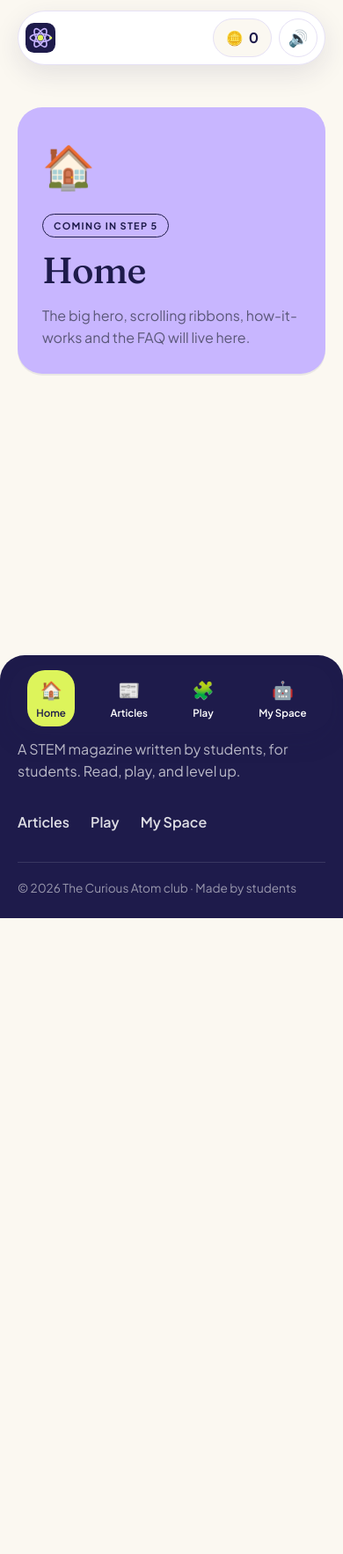
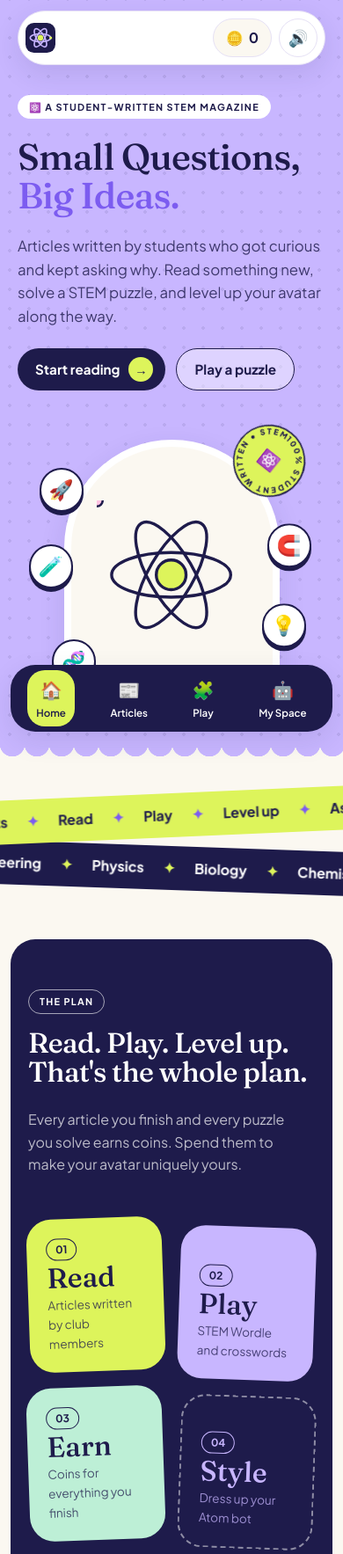
Before and after one commit to biobulletin/biobulletin.github.io, a plain HTML site: page index.html in a window 390 px wide. Shown: the top 1767 px of the page at 88% size. Before the commit the page ends 1134 px from the top, so only its background shows below. Drawn offline with Linux system fonts and the light colour scheme.

Commit message:
Add Home page
- Add js/pages/home.js with HomePage renderer and sections: hero, ribbons, the plan, pick your puzzle, about the club, FAQ
- Hero: student-magazine label, two-tone 'Small Questions, Big Ideas' headline, intro text, Start reading and Play a puzzle buttons
- Hero art: arch frame with animated SVG atom (electrons follow orbits via animateMotion), click to spin with boing sound
- Add rotating 100% Student Written badge using SVG textPath
- Add six floating clickable science stickers that play notes of a musical scale, bounce and burst sparkle dots (positions via cos/sin CSS variables)
- Add replay() helper to restart CSS animations on repeated clicks
- Add scalloped hero edge and two crossing marquee ribbons scrolling in opposite directions (duplicated text for seamless loop)
- Add navy 'The plan' section with four tilted Read/Play/Earn/Style cards that straighten on hover, including dashed card
- Add 'Pick your puzzle' bento grid: large STEM Wordle card with mini ORBIT tiles plus Crossword, Quiz of the day, Avatar shop and Latest articles cards
- Add About the club note with editor signature and 'Want to write for us?' card (placeholder text)
- Add FAQ accordion using details/summary with rotating plus icon
- Add css/home.css with all home styles, dot-pattern hero pulled behind the nav, and tablet (960px) and phone (760px) layouts
- Update js/app.js: Home route uses HomePage instead of placeholder
- Update index.html: load css/home.css and js/pages/home.js

```diff
--- /dev/null
+++ b/css/home.css
@@ -0,0 +1,327 @@
+/* =========================================================
+   Home page styles
+   ========================================================= */
+
+/* ---------- Hero ---------- */
+.hero {
+  /* Pull the lavender up behind the floating nav, like Brushi */
+  margin-top: -86px;
+  padding: 140px 0 40px;
+  background-color: var(--lav);
+  /* Soft dot pattern */
+  background-image: radial-gradient(rgba(30, 27, 75, 0.09) 1.6px, transparent 1.7px);
+  background-size: 22px 22px;
+}
+
+.hero-grid {
+  display: grid;
+  grid-template-columns: 1.15fr 0.85fr;
+  align-items: center;
+  gap: 48px;
+}
+
+.hero-text { display: grid; gap: 22px; justify-items: start; }
+.hero-text p { max-width: 460px; color: var(--ink); opacity: 0.8; font-size: 1.05rem; }
+.hero-text .pill-label { background: var(--white); border-color: var(--white); }
+.hero .accent { color: var(--lav-d); }
+.hero-buttons { display: flex; flex-wrap: wrap; gap: 12px; }
+.hero .btn-outline { background: rgba(255, 255, 255, 0.4); }
+
+/* Right side: arch + floating stickers */
+.hero-art {
+  position: relative;
+  width: min(380px, 100%);
+  justify-self: center;
+}
+
+/* The arch-shaped frame (Brushi's photo frame) */
+.hero-arch {
+  display: grid;
+  place-items: center;
+  width: 100%;
+  aspect-ratio: 4 / 5;
+  border-radius: 999px 999px 36px 36px;
+  background: var(--cream);
+  border: 8px solid var(--white);
+  box-shadow: var(--shadow-md);
+}
+.big-atom { width: 78%; transition: transform 0.3s ease; }
+.hero-arch:hover .big-atom { transform: scale(1.04); }
+.hero-arch.spin .big-atom { animation: atom-spin 0.9s cubic-bezier(.3, 1.4, .5, 1); }
+@keyframes atom-spin {
+  from { transform: rotate(0) scale(0.9); }
+  to   { transform: rotate(360deg) scale(1); }
+}
+
+/* Rotating text badge, top right */
+.spin-badge {
+  position: absolute;
+  top: -18px; right: -24px;
+  width: 104px;
+  animation: slow-spin 14s linear infinite;
+}
+@keyframes slow-spin { to { transform: rotate(360deg); } }
+
+/* Clickable science stickers */
+.sticker {
+  position: absolute;
+  display: grid;
+  place-items: center;
+  width: 60px; height: 60px;
+  border-radius: 50%;
+  background: var(--white);
+  border: 2px solid var(--ink);
+  font-size: 1.7rem;
+  box-shadow: 0 4px 0 var(--ink);
+  animation: float 4s ease-in-out infinite;
+  transition: box-shadow 0.1s ease;
+}
+.sticker:hover  { box-shadow: 0 6px 0 var(--ink); }
+.sticker:active { box-shadow: 0 1px 0 var(--ink); }
+.sticker.boing  { animation: boing 0.5s cubic-bezier(.3, 1.8, .5, 1), float 4s ease-in-out 0.5s infinite; }
+
+/* Positions around the arch, each floating at a different time */
+.sticker.s0 { top: 12%;  left: -28px; animation-delay: 0s; }
+.sticker.s1 { top: 42%;  left: -40px; animation-delay: -1s; }
+.sticker.s2 { bottom: 8%; left: -14px; animation-delay: -2s; }
+.sticker.s3 { top: 34%;  right: -36px; animation-delay: -0.5s; }
+.sticker.s4 { bottom: 20%; right: -30px; animation-delay: -1.5s; }
+.sticker.s5 { bottom: -22px; left: 42%; animation-delay: -2.5s; }
+
+@keyframes float {
+  0%, 100% { transform: translateY(0); }
+  50%      { transform: translateY(-10px); }
+}
+@keyframes boing {
+  0%   { transform: scale(1); }
+  30%  { transform: scale(1.35) rotate(-12deg); }
+  60%  { transform: scale(0.9) rotate(6deg); }
+  100% { transform: scale(1); }
+}
+
+/* Sparkle dots that fly out of a clicked sticker */
+.spark {
+  position: absolute;
+  top: 50%; left: 50%;
+  width: 9px; height: 9px;
+  margin: -4.5px 0 0 -4.5px;
+  border-radius: 50%;
+  pointer-events: none;
+  animation: spark 0.6s ease-out forwards;
+}
+@keyframes spark {
+  to { transform: translate(var(--dx), var(--dy)) scale(0.2); opacity: 0; }
+}
+
+/* Wavy "scalloped" bottom edge under the hero */
+.scallop {
+  height: 22px;
+  background: radial-gradient(circle at 14px 0, var(--lav) 14px, transparent 14.5px) repeat-x;
+  background-size: 28px 22px;
+}
+
+/* ---------- Ribbons ---------- */
+.ribbons {
+  position: relative;
+  height: 150px;
+  margin: 10px 0 40px;
+  overflow: hidden;
+}
+.ribbon {
+  position: absolute;
+  left: -5%; right: -5%;
+  padding: 12px 0;
+  font-weight: 700;
+  white-space: nowrap;
+  overflow: hidden;
+}
+.ribbon-lime { top: 24px; background: var(--lime); transform: rotate(-2.5deg); z-index: 1; }
+.ribbon-ink  { top: 84px; background: var(--ink); color: var(--white); transform: rotate(2deg); }
+
+.ribbon-track {
+  display: inline-flex;
+  gap: 22px;
+  animation: marquee 28s linear infinite;
+}
+.ribbon-ink .ribbon-track { animation-direction: reverse; animation-duration: 34s; }
+.ribbon .star { color: var(--lav-d); }
+.ribbon-ink .star { color: var(--lime); }
+
+/* The text is written twice, so sliding by half loops perfectly */
+@keyframes marquee { to { transform: translateX(-50%); } }
+
+/* ---------- The plan (navy section) ---------- */
+.plan {
+  background: var(--ink);
+  color: var(--white);
+  padding: 80px 0;
+  border-radius: var(--r-lg);
+  width: min(1200px, 100% - 24px);
+  margin-inline: auto;
+}
+.plan .pill-label { border-color: rgba(255, 255, 255, 0.6); margin-bottom: 16px; }
+.plan-head {
+  display: flex;
+  flex-wrap: wrap;
+  justify-content: space-between;
+  align-items: end;
+  gap: 24px;
+  margin-bottom: 48px;
+}
+.plan-head p { color: rgba(255, 255, 255, 0.7); max-width: 320px; }
+
+.plan-cards {
+  display: grid;
+  grid-template-columns: repeat(4, 1fr);
+  gap: 18px;
+}
+.plan-card {
+  display: grid;
+  gap: 4px;
+  align-content: end;
+  min-height: 210px;
+  padding: 22px;
+  border-radius: var(--r-lg);
+  color: var(--ink);
+  transition: transform 0.25s cubic-bezier(.3, 1.6, .5, 1);
+}
+/* Slightly tilted, like stickers on a page; straighten on hover */
+.plan-card:nth-child(odd)  { transform: rotate(-2deg); }
+.plan-card:nth-child(even) { transform: rotate(2deg) translateY(10px); }
+.plan-card:hover { transform: rotate(0) translateY(-6px) scale(1.03); }
+.plan-card b { font-family: var(--font-display); font-size: 2.6rem; font-weight: 500; line-height: 1; }
+.plan-card small { font-size: 0.85rem; opacity: 0.75; }
+.plan-num {
+  justify-self: start;
+  margin-bottom: auto;
+  padding: 2px 10px;
+  border: 1.5px solid currentColor;
+  border-radius: var(--r-pill);
+  font-size: 0.75rem;
+  font-weight: 700;
+}
+.plan-card-dashed {
+  border: 2px dashed rgba(255, 255, 255, 0.5);
+  color: var(--lav);
+}
+
+/* ---------- Pick your puzzle (bento grid) ---------- */
+.puzzles { padding: 96px 0 40px; }
+
+.bento {
+  display: grid;
+  grid-template-columns: 1.3fr 1fr 1fr;
+  grid-template-rows: auto auto;
+  gap: 18px;
+}
+.bento-card {
+  display: grid;
+  gap: 6px;
+  align-content: start;
+  padding: 24px;
+  border-radius: var(--r-lg);
+  transition: transform 0.2s ease, box-shadow 0.2s ease;
+}
+.bento-card:hover { transform: translateY(-4px); box-shadow: var(--shadow-md); }
+.bento-card p { font-size: 0.92rem; }
+.bento-emoji { font-size: 2rem; margin-bottom: 18px; }
+
+.bento-big {
+  grid-row: span 2;
+  align-content: space-between;
+  gap: 24px;
+  min-height: 360px;
+}
+.bento-big .chip { justify-self: start; }
+.bento-big h3 { font-size: 2rem; }
+.bento-go { font-weight: 700; color: var(--lime); }
+
+/* Small Wordle preview tiles */
+.mini-wordle { display: flex; gap: 8px; }
+.mini-wordle .t {
+  display: grid;
+  place-items: center;
+  width: 52px; height: 52px;
+  border: 2px solid rgba(255, 255, 255, 0.3);
+  border-radius: 12px;
+  font-weight: 800;
+  font-size: 1.4rem;
+}
+.mini-wordle .t.g { background: var(--mint); color: var(--ink); border-color: var(--mint); }
+.mini-wordle .t.y { background: var(--lime); color: var(--ink); border-color: var(--lime); }
+
+/* ---------- About the club ---------- */
+.about {
+  display: grid;
+  grid-template-columns: 1.6fr 1fr;
+  gap: 18px;
+  padding: 56px 0 40px;
+}
+.about-note { display: grid; gap: 16px; justify-items: start; padding: 40px; }
+.about-note .pill-label { margin-bottom: 4px; }
+.signature {
+  font-family: var(--font-display);
+  font-style: italic;
+  font-size: 1.3rem;
+  color: var(--ink);
+}
+.about-cta { display: grid; gap: 10px; align-content: start; justify-items: start; padding: 32px; }
+.about-cta .btn { margin-top: auto; }
+
+/* ---------- FAQ ---------- */
+.faq { padding: 56px 0 20px; }
+.faq-list { display: grid; gap: 12px; max-width: 760px; margin-inline: auto; }
+.faq-item {
+  background: var(--white);
+  border-radius: var(--r-md);
+  box-shadow: var(--shadow-sm);
+  overflow: hidden;
+}
+.faq-item summary {
+  display: flex;
+  justify-content: space-between;
+  align-items: center;
+  gap: 16px;
+  padding: 18px 22px;
+  font-weight: 700;
+  cursor: pointer;
+  list-style: none;          /* hide the default triangle */
+}
+.faq-item summary::-webkit-details-marker { display: none; }
+.faq-icon {
+  display: grid;
+  place-items: center;
+  flex-shrink: 0;
+  width: 30px; height: 30px;
+  border-radius: 50%;
+  background: var(--lav);
+  font-size: 1.2rem;
+  transition: transform 0.25s ease, background 0.25s ease;
+}
+.faq-item[open] .faq-icon { transform: rotate(45deg); background: var(--lime); }
+.faq-item p { padding: 0 22px 20px; }
+
+/* ---------- Tablets ---------- */
+@media (max-width: 960px) {
+  .plan-cards { grid-template-columns: repeat(2, 1fr); }
+  .bento { grid-template-columns: 1fr 1fr; }
+  .bento-big { grid-column: span 2; grid-row: auto; min-height: 280px; }
+  .about { grid-template-columns: 1fr; }
+}
+
+/* ---------- Phones ---------- */
+@media (max-width: 760px) {
+  .hero { padding-top: 120px; }
+  .hero-grid { grid-template-columns: 1fr; gap: 56px; }
+  .hero-art { width: min(270px, 70%); }
+  .sticker { width: 50px; height: 50px; font-size: 1.4rem; }
+  .spin-badge { width: 84px; right: -30px; }
+
+  .plan { padding: 56px 0; }
+  .plan-card { min-height: 170px; }
+  .plan-card b { font-size: 2rem; }
+
+  .bento { grid-template-columns: 1fr; }
+  .bento-big { grid-column: auto; }
+  .about-note { padding: 28px; }
+}
--- a/js/app.js
+++ b/js/app.js
@@ -18,10 +18,7 @@ function placeholderPage({ emoji, title, text, step, color }) {
   };
 }
 
-Router.add(/^\/$/, placeholderPage({
-  emoji: "🏠", title: "Home", step: 5, color: "lav",
-  text: "The big hero, scrolling ribbons, how-it-works and the FAQ will live here.",
-}));
+Router.add(/^\/$/, HomePage);
 
 Router.add(/^\/articles$/, placeholderPage({
   emoji: "📰", title: "Articles", step: 6, color: "mint",
--- /dev/null
+++ b/js/pages/home.js
@@ -0,0 +1,258 @@
+/* =========================================================
+   Home page
+   Sections: hero → ribbons → the plan → pick your puzzle
+             → about the club → FAQ
+   ========================================================= */
+
+const HomePage = (() => {
+  // Clickable science stickers floating around the hero arch.
+  // Each plays a different note of the scale, so clicking them
+  // one after another plays a little tune.
+  const STICKERS = [
+    { emoji: "🚀", label: "Rocket" },
+    { emoji: "🧪", label: "Test tube" },
+    { emoji: "🧬", label: "DNA" },
+    { emoji: "🧲", label: "Magnet" },
+    { emoji: "💡", label: "Light bulb" },
+    { emoji: "🔭", label: "Telescope" },
+  ];
+
+  const RIBBON_A = ["Written by students", "Read", "Play", "Level up", "Ask big questions"];
+  const RIBBON_B = ["Physics", "Biology", "Chemistry", "Maths", "Technology", "Engineering"];
+
+  const FAQ = [
+    {
+      q: "Who writes the articles?",
+      a: "Club members! Every article is researched and written by students, then checked by the club editors before it goes up.",
+    },
+    {
+      q: "Do I need an account?",
+      a: "No. Your coins, avatar and progress are saved in this browser automatically. To move to another device, use the backup code on My Space.",
+    },
+    {
+      q: "How do I earn coins?",
+      a: "Finish reading an article, solve the Wordle or a crossword, or answer the quiz of the day. Spend coins on hats, colours and accessories for your avatar.",
+    },
+    {
+      q: "Can I write for the club?",
+      a: "Yes! Talk to any club member or the editors. You don't need to be an expert — curiosity is the only requirement.",
+    },
+  ];
+
+  // Big animated atom inside the hero arch.
+  // Each electron travels along an ellipse using <animateMotion>.
+  const ORBIT_PATH = "M20,100 a80,30 0 1,0 160,0 a80,30 0 1,0 -160,0";
+  function atomSVG() {
+    const orbit = (angle, dur, color) => `
+      <g transform="rotate(${angle} 100 100)">
+        <ellipse cx="100" cy="100" rx="80" ry="30" fill="none" stroke="#1E1B4B" stroke-width="4"/>
+        <circle r="8" fill="${color}" stroke="#1E1B4B" stroke-width="3">
+          <animateMotion dur="${dur}" repeatCount="indefinite" path="${ORBIT_PATH}"/>
+        </circle>
+      </g>`;
+    return `
+      <svg viewBox="0 0 200 200" class="big-atom" aria-hidden="true">
+        ${orbit(0, "3s", "#FFC2E2")}
+        ${orbit(60, "4s", "#BDEFD6")}
+        ${orbit(-60, "5s", "#BFD8FF")}
+        <circle cx="100" cy="100" r="20" fill="#DDF45B" stroke="#1E1B4B" stroke-width="4"/>
+      </svg>`;
+  }
+
+  // Rotating round sticker with text around the edge
+  function badgeSVG() {
+    return `
+      <svg viewBox="0 0 100 100" class="spin-badge" aria-hidden="true">
+        <defs><path id="badgeCircle" d="M50,50 m-36,0 a36,36 0 1,1 72,0 a36,36 0 1,1 -72,0"/></defs>
+        <circle cx="50" cy="50" r="48" fill="#DDF45B" stroke="#1E1B4B" stroke-width="2"/>
+        <text font-size="10.5" font-weight="800" letter-spacing="2.2" fill="#1E1B4B">
+          <textPath href="#badgeCircle">100% STUDENT WRITTEN • STEM •</textPath>
+        </text>
+        <text x="50" y="58" text-anchor="middle" font-size="22">⚛️</text>
+      </svg>`;
+  }
+
+  // Ribbon items, written twice so the scroll loops seamlessly
+  function ribbon(items) {
+    const one = items.map((t) => `<span>${t}</span><span class="star">✦</span>`).join("");
+    return `<div class="ribbon-track">${one}${one}</div>`;
+  }
+
+  function render(app) {
+    app.innerHTML = `
+      <!-- ========== HERO ========== -->
+      <section class="hero">
+        <div class="container hero-grid">
+          <div class="hero-text">
+            <span class="pill-label">⚛️ A student-written STEM magazine</span>
+            <h1>Small Questions,<br><span class="accent">Big Ideas.</span></h1>
+            <p>Articles written by students who got curious and kept asking why.
+               Read something new, solve a STEM puzzle, and level up your avatar along the way.</p>
+            <div class="hero-buttons">
+              <a class="btn btn-dark" href="#/articles" data-sound="pop">Start reading <span class="btn-arrow">→</span></a>
+              <a class="btn btn-outline" href="#/play" data-sound="pop">Play a puzzle</a>
+            </div>
+          </div>
+
+          <div class="hero-art">
+            <button class="hero-arch" id="heroAtom" data-sound="none" aria-label="Spin the atom">
+              ${atomSVG()}
+            </button>
+            ${badgeSVG()}
+            ${STICKERS.map((s, i) => `
+              <button class="sticker s${i}" data-note="${i}" data-sound="none" aria-label="${s.label}">${s.emoji}</button>
+            `).join("")}
+          </div>
+        </div>
+      </section>
+      <div class="scallop" aria-hidden="true"></div>
+
+      <!-- ========== RIBBONS ========== -->
+      <div class="ribbons" aria-hidden="true">
+        <div class="ribbon ribbon-lime">${ribbon(RIBBON_A)}</div>
+        <div class="ribbon ribbon-ink">${ribbon(RIBBON_B)}</div>
+      </div>
+
+      <!-- ========== THE PLAN ========== -->
+      <section class="plan">
+        <div class="container">
+          <div class="plan-head">
+            <div>
+              <span class="pill-label">The plan</span>
+              <h2>Read. Play. Level up.<br>That's the whole plan.</h2>
+            </div>
+            <p>Every article you finish and every puzzle you solve earns coins.
+               Spend them to make your avatar uniquely yours.</p>
+          </div>
+          <div class="plan-cards">
+            <a href="#/articles" class="plan-card bg-lime" data-sound="pop">
+              <span class="plan-num">01</span><b>Read</b><small>Articles written by club members</small>
+            </a>
+            <a href="#/play" class="plan-card bg-lav" data-sound="pop">
+              <span class="plan-num">02</span><b>Play</b><small>STEM Wordle and crosswords</small>
+            </a>
+            <a href="#/me" class="plan-card bg-mint" data-sound="pop">
+              <span class="plan-num">03</span><b>Earn</b><small>Coins for everything you finish</small>
+            </a>
+            <a href="#/me" class="plan-card plan-card-dashed" data-sound="pop">
+              <span class="plan-num">04</span><b>Style</b><small>Dress up your Atom bot</small>
+            </a>
+          </div>
+        </div>
+      </section>
+
+      <!-- ========== PICK YOUR PUZZLE ========== -->
+      <section class="container puzzles">
+        <div class="section-head">
+          <span class="pill-label">Games</span>
+          <h2>Pick your puzzle</h2>
+          <p>Quick STEM games. Short enough for a break, tricky enough to make you think.</p>
+        </div>
+        <div class="bento">
+          <a href="#/play" class="bento-card bento-big bg-ink" data-sound="pop">
+            <span class="chip bg-lime">New every day</span>
+            <div class="mini-wordle" aria-hidden="true">
+              <span class="t g">O</span><span class="t y">R</span><span class="t">B</span><span class="t g">I</span><span class="t">T</span>
+            </div>
+            <div>
+              <h3>STEM Wordle</h3>
+              <p>Guess the science word in six tries.</p>
+            </div>
+            <span class="bento-go">Play →</span>
+          </a>
+          <a href="#/play" class="bento-card bg-lav" data-sound="pop">
+            <span class="bento-emoji">✏️</span>
+            <h3>Crossword</h3><p>Clues from this month's articles.</p>
+          </a>
+          <a href="#/me" class="bento-card bg-mint" data-sound="pop">
+            <span class="bento-emoji">❓</span>
+            <h3>Quiz of the day</h3><p>One question. Five coins.</p>
+          </a>
+          <a href="#/me" class="bento-card bg-lime" data-sound="pop">
+            <span class="bento-emoji">🎩</span>
+            <h3>Avatar shop</h3><p>Hats, colours and more.</p>
+          </a>
+          <a href="#/articles" class="bento-card bg-pink" data-sound="pop">
+            <span class="bento-emoji">📰</span>
+            <h3>Latest articles</h3><p>Fresh from club members.</p>
+          </a>
+        </div>
+      </section>
+
+      <!-- ========== ABOUT THE CLUB ========== -->
+      <section class="container about">
+        <div class="about-note card">
+          <span class="pill-label">About the club</span>
+          <h2>Curious minds,<br><span class="accent">one article at a time.</span></h2>
+          <p>We're a group of high school students who love asking questions about how the world works.
+             Every week we research something that made us wonder, write it up in plain words,
+             and share it here, along with puzzles to test what you learned.</p>
+          <p class="signature">— The editors</p>
+        </div>
+        <div class="about-cta card bg-pink">
+          <span class="bento-emoji">✍️</span>
+          <h3>Want to write for us?</h3>
+          <p>No experience needed. Bring a question you can't stop thinking about.</p>
+          <a class="btn btn-dark" href="#/articles" data-sound="pop">See what we write <span class="btn-arrow">→</span></a>
+        </div>
+      </section>
+
+      <!-- ========== FAQ ========== -->
+      <section class="container faq">
+        <div class="section-head">
+          <span class="pill-label">FAQ</span>
+          <h2>Questions? Answered.</h2>
+        </div>
+        <div class="faq-list">
+          ${FAQ.map((f) => `
+            <details class="faq-item">
+              <summary data-sound="pop">${f.q}<span class="faq-icon" aria-hidden="true">+</span></summary>
+              <p>${f.a}</p>
+            </details>`).join("")}
+        </div>
+      </section>
+    `;
+
+    attachEvents(app);
+  }
+
+  // Little burst of coloured dots from a point (the sticker that was clicked)
+  function sparkle(target) {
+    const colors = ["#DDF45B", "#FFC2E2", "#BDEFD6", "#BFD8FF", "#7C5CF0"];
+    for (let i = 0; i < 8; i++) {
+      const dot = document.createElement("span");
+      dot.className = "spark";
+      const angle = (Math.PI * 2 * i) / 8;
+      dot.style.setProperty("--dx", `${Math.cos(angle) * 46}px`);
+      dot.style.setProperty("--dy", `${Math.sin(angle) * 46}px`);
+      dot.style.background = colors[i % colors.length];
+      target.appendChild(dot);
+      setTimeout(() => dot.remove(), 600);
+    }
+  }
+
+  // Restart a CSS animation class even if it's mid-animation
+  function replay(el, cls) {
+    el.classList.remove(cls);
+    void el.offsetWidth;
+    el.classList.add(cls);
+  }
+
+  function attachEvents(app) {
+    app.querySelectorAll(".sticker").forEach((btn) => {
+      btn.addEventListener("click", () => {
+        Sound.play("note", Number(btn.dataset.note));
+        replay(btn, "boing");
+        sparkle(btn);
+      });
+    });
+
+    const atom = app.querySelector("#heroAtom");
+    atom.addEventListener("click", () => {
+      Sound.play("boing");
+      replay(atom, "spin");
+    });
+  }
+
+  return render;
+})();
```
Also changed, not shown: index.html (+2 -0 lines).
